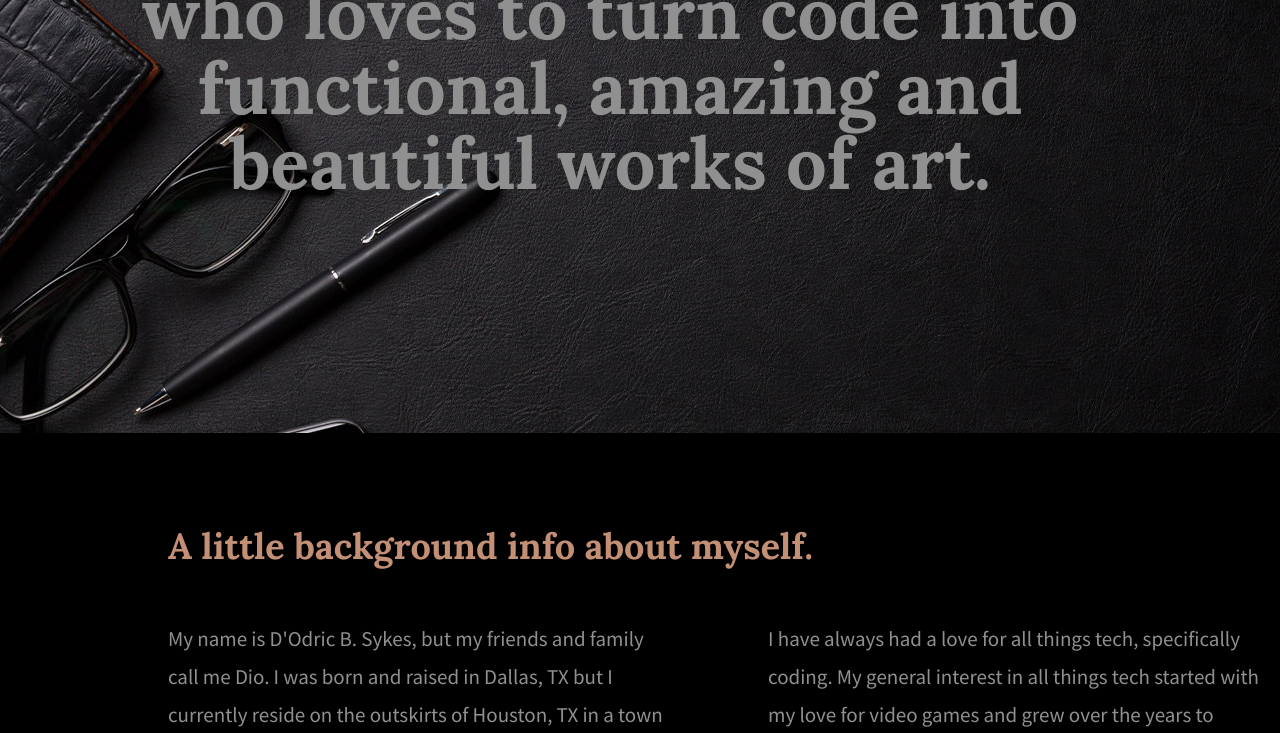
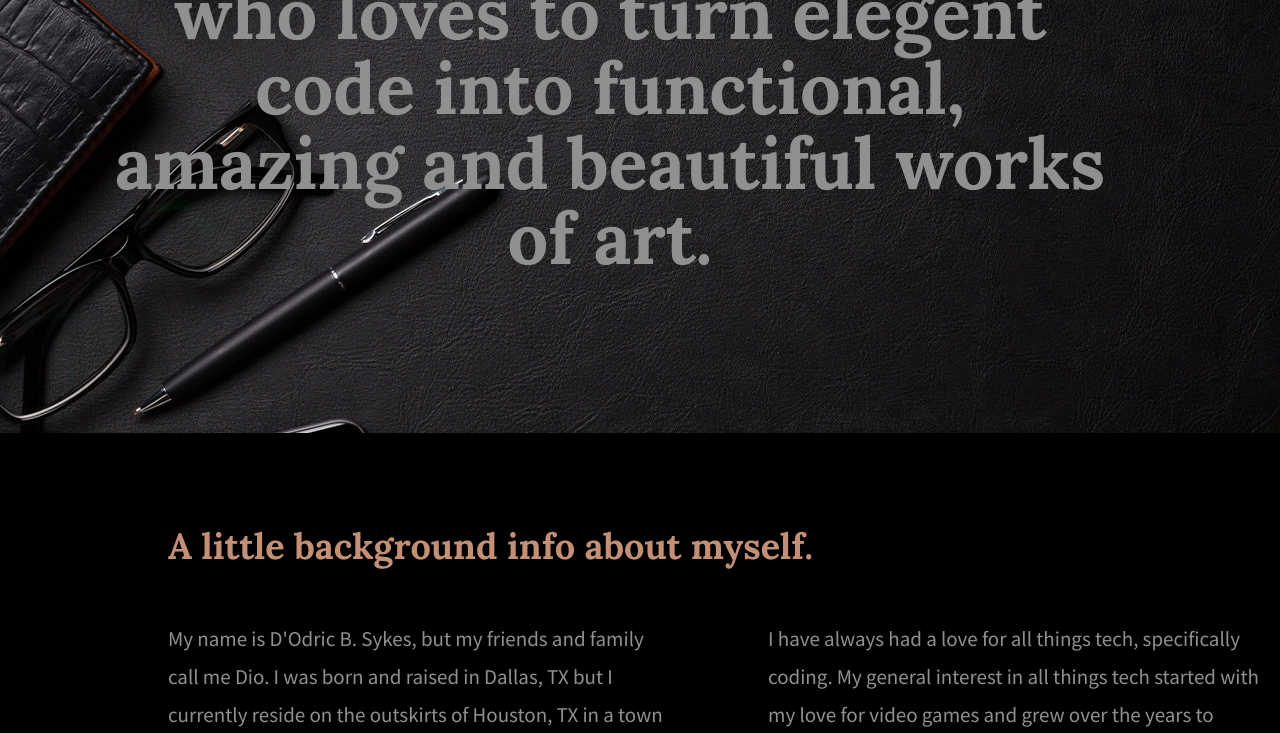
Before and after one commit to DOdric-B-Sykes/Portfolio, a plain HTML site: page index.html in a window 1280 px wide. Shown: the part 367-1100 px from the top of the page. Drawn offline with Linux system fonts and the light colour scheme.

```diff
--- a/index.html
+++ b/index.html
@@ -12,7 +12,7 @@
             <div class="full-width">
                 <div class="half-width">
                     <h1>D'Odric B. Sykes</h1>
-                    <h2><span>Welcome!</span> I'm a developer who loves to turn code into functional, amazing and beautiful works of art.</h2>
+                    <h2><span>Welcome!</span> I'm a developer who loves to turn elegent code into functional, amazing and beautiful works of art.</h2>
                 </div>
                 <div class="half-width">
                     <nav>
```
